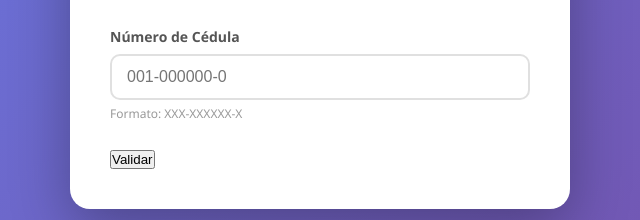
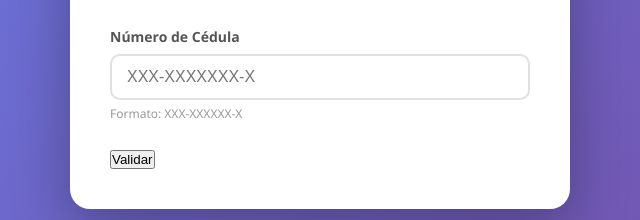
Before and after one commit to reynaldoian/cedula_RD_server_web, a website: page public/index.html in a window 1280 px wide. Shown: the part 351-571 px from the top of the page, 320-960 px from the left. Drawn offline with Linux system fonts and the light colour scheme.

Commit message:
Change input maxlength for cedula field

```diff
--- a/public/index.html
+++ b/public/index.html
@@ -14,7 +14,7 @@
 
         <div class="input-group">
             <label for="cedula">Número de Cédula</label>
-            <input id="cedula" maxlength="12" placeholder="001-000000-0">
+            <input id="cedula" maxlength="11" placeholder="XXX-XXXXXXX-X">
             <p class="format-hint">Formato: XXX-XXXXXX-X</p>
         </div>
 
```
